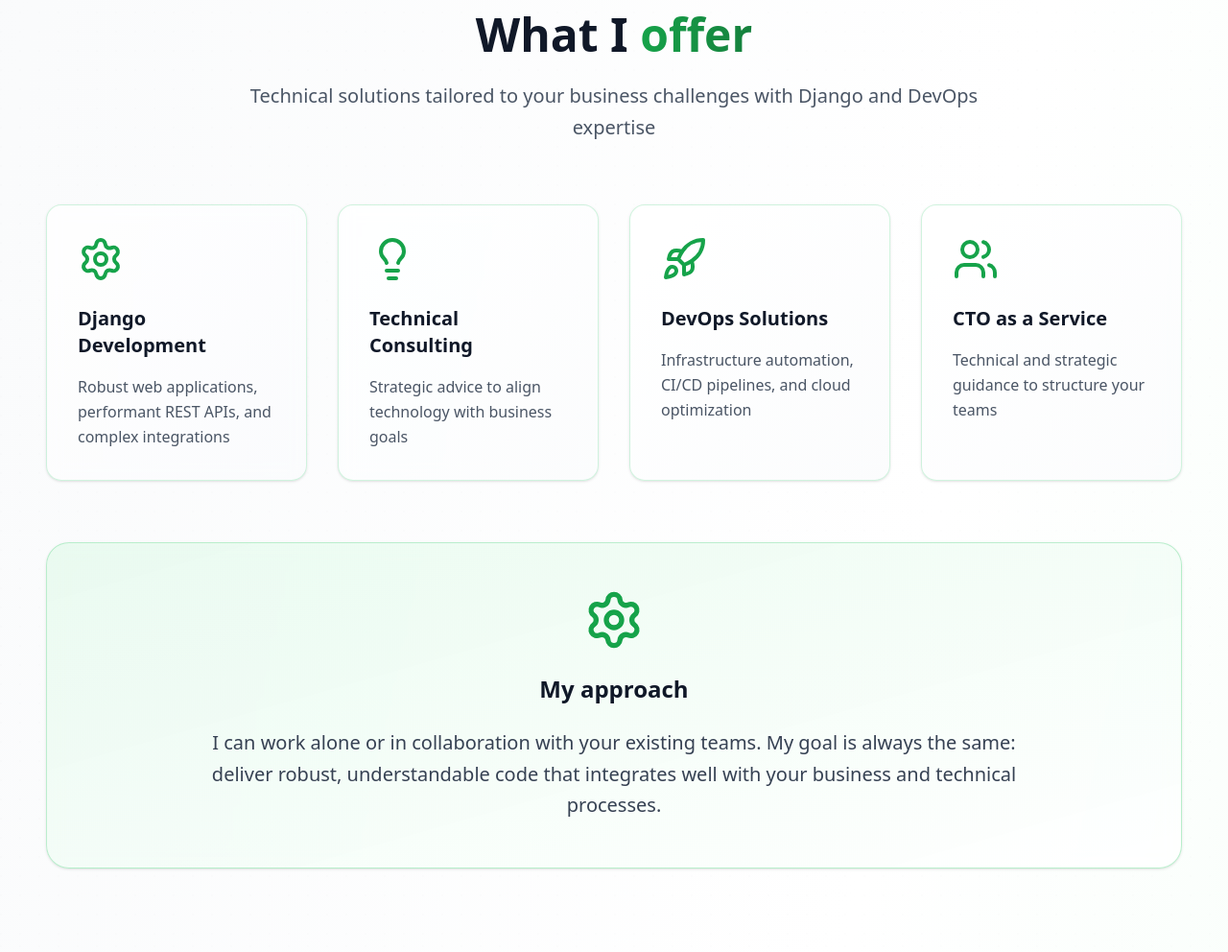
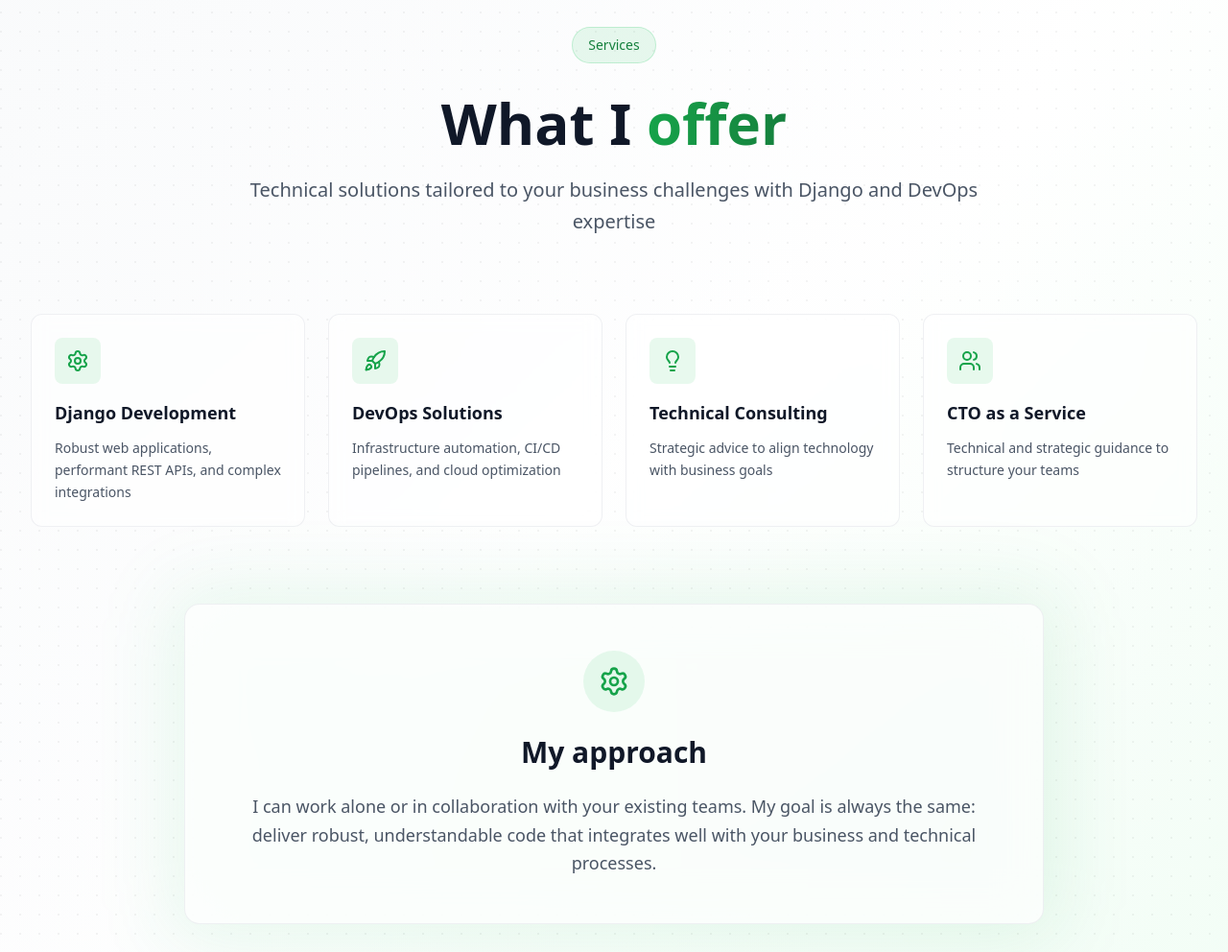
Before and after one commit to Alexandre-petitjean/portfolio, a React app: page / in a window 1280 px wide. Shown: the part 868-1860 px from the top of the page at 96% size. Built offline with nearby package versions, Linux system fonts and the light colour scheme.

Commit message:
Enhance Services section with animations and internationalization support

```diff
--- /dev/null
+++ b/app/components/services/ServiceCard.tsx
@@ -0,0 +1,46 @@
+"use client";
+
+import { LucideIcon } from "lucide-react";
+import { useIntl } from "react-intl";
+import { memo } from "react";
+
+interface ServiceCardProps {
+  icon: LucideIcon;
+  titleKey: string;
+  descriptionKey: string;
+  className?: string;
+  style?: React.CSSProperties;
+}
+
+export const ServiceCard = memo(function ServiceCard({
+  icon: Icon,
+  titleKey,
+  descriptionKey,
+  className = "",
+  style,
+}: ServiceCardProps) {
+  const intl = useIntl();
+
+  return (
+    <div
+      className={`group relative p-6 bg-white/60 dark:bg-gray-900/60 backdrop-blur-sm border border-gray-200/60 dark:border-gray-700/60 rounded-xl hover:border-primary-500/40 dark:hover:border-primary-400/40 transition-all duration-300 hover:shadow-lg hover:shadow-primary-500/10 hover:-translate-y-1 ${className}`}
+      style={style}
+    >
+      <div className="absolute inset-0 bg-gradient-to-br from-primary-500/5 to-transparent opacity-0 group-hover:opacity-100 transition-opacity duration-300 rounded-xl" />
+
+      <div className="relative">
+        <div className="inline-flex items-center justify-center w-12 h-12 mb-4 rounded-lg bg-primary-500/10 dark:bg-primary-500/20 group-hover:bg-primary-500/20 dark:group-hover:bg-primary-500/30 transition-colors duration-300">
+          <Icon className="w-6 h-6 text-primary-600 dark:text-primary-400" />
+        </div>
+
+        <h3 className="text-lg font-semibold mb-3 text-gray-900 dark:text-white group-hover:text-primary-700 dark:group-hover:text-primary-300 transition-colors duration-300">
+          {intl.formatMessage({ id: titleKey })}
+        </h3>
+
+        <p className="text-sm text-gray-600 dark:text-gray-400 leading-relaxed">
+          {intl.formatMessage({ id: descriptionKey })}
+        </p>
+      </div>
+    </div>
+  );
+});
--- a/app/constants/messages_en.ts
+++ b/app/constants/messages_en.ts
@@ -29,6 +29,7 @@
   "nav.projects": "Projects",
   "nav.about": "About",
   "nav.contact": "Contact",
+  "services.badge": "Services",
   "services.title": "What I ",
   "services.description": "offer",
   "services.subtitle":
@@ -48,8 +49,5 @@
   "services.consulting.title": "Technical Consulting",
   "services.consulting.description":
     "Strategic advice to align technology with business goals",
-  "services.training.title": "Training & Workshops",
-  "services.training.description":
-    "Empowering teams with hands-on sessions and best practices",
 };
 export default messages;
--- a/app/constants/messages_fr.ts
+++ b/app/constants/messages_fr.ts
@@ -30,6 +30,7 @@
   "nav.projects": "Projets",
   "nav.about": "À propos",
   "nav.contact": "Contact",
+  "services.badge": "Services",
   "services.title": "Ce que je ",
   "services.description": "propose",
   "services.subtitle":
--- a/app/globals.css
+++ b/app/globals.css
@@ -45,3 +45,36 @@
   );
   background-size: 20px 20px;
 }
+
+.bg-dot-pattern {
+  background-image: radial-gradient(
+    circle at 1px 1px,
+    rgba(0, 0, 0, 0.15) 1px,
+    transparent 0
+  );
+  background-size: 20px 20px;
+}
+
+@keyframes fade-in-up {
+  from {
+    opacity: 0;
+    transform: translateY(24px);
+  }
+  to {
+    opacity: 1;
+    transform: translateY(0);
+  }
+}
+
+.animate-fade-in-up {
+  animation: fade-in-up 0.6s ease-out forwards;
+  opacity: 0;
+}
+
+@media (prefers-reduced-motion: reduce) {
+  .animate-fade-in-up {
+    animation: none;
+    opacity: 1;
+    transform: translateY(0);
+  }
+}
--- a/app/sections/Services.tsx
+++ b/app/sections/Services.tsx
@@ -2,121 +2,88 @@
 
 import { Settings, Lightbulb, Rocket, Users } from "lucide-react";
 import { useIntl } from "react-intl";
+import { ServiceCard } from "@/app/components/services/ServiceCard";
 
 export default function ServicesSection() {
   const intl = useIntl();
 
+  const services = [
+    {
+      icon: Settings,
+      titleKey: "services.django.title",
+      descriptionKey: "services.django.description",
+    },
+    {
+      icon: Rocket,
+      titleKey: "services.devops.title",
+      descriptionKey: "services.devops.description",
+    },
+    {
+      icon: Lightbulb,
+      titleKey: "services.consulting.title",
+      descriptionKey: "services.consulting.description",
+    },
+    {
+      icon: Users,
+      titleKey: "services.cto.title",
+      descriptionKey: "services.cto.description",
+    },
+  ];
+
   return (
-    <section
-      id="offers"
-      className="relative min-h-screen flex items-center overflow-hidden"
-    >
-      {/* Background Pattern */}
-      <div className="absolute inset-0 opacity-5">
-        <div
-          className="absolute inset-0 bg-gray-900/5 dark:bg-white/5"
-          style={{
-            backgroundImage:
-              "radial-gradient(circle at 1px 1px, rgba(0,0,0,0.15) 1px, transparent 0)",
-            backgroundSize: "20px 20px",
-          }}
-        ></div>
-      </div>
+    <section id="offers" className="relative py-24 overflow-hidden">
+      <div className="absolute inset-0 bg-gradient-to-br from-gray-50/80 via-white/50 to-primary-50/80 dark:from-gray-900/80 dark:via-gray-800/50 dark:to-primary-900/80" />
+      <div className="absolute inset-0 bg-dot-pattern opacity-30 dark:opacity-20" />
 
-      <div className="relative max-w-screen-2xl mx-auto px-6 lg:px-12 py-20 w-full">
-        {/* Section Header */}
-        <div className="text-center mb-16">
-          <h2 className="text-4xl lg:text-5xl font-bold mb-6 text-gray-900 dark:text-white">
+      <div className="relative max-w-7xl mx-auto px-4 sm:px-6 lg:px-8">
+        <div className="text-center mb-20">
+          <div className="inline-flex items-center px-4 py-2 mb-8 rounded-full bg-primary-500/10 dark:bg-primary-500/20 border border-primary-500/20">
+            <span className="text-sm font-medium text-primary-700 dark:text-primary-300">
+              {intl.formatMessage({ id: "services.badge" })}
+            </span>
+          </div>
+
+          <h2 className="text-4xl md:text-5xl lg:text-6xl font-bold mb-6 text-gray-900 dark:text-white">
             {intl.formatMessage({ id: "services.title" })}
             <span className="bg-gradient-to-r from-primary-600 to-primary-700 dark:from-primary-400 dark:to-primary-200 bg-clip-text text-transparent">
               {intl.formatMessage({ id: "services.description" })}
             </span>
           </h2>
+
           <p className="text-xl text-gray-600 dark:text-gray-300 max-w-3xl mx-auto leading-relaxed">
             {intl.formatMessage({ id: "services.subtitle" })}
           </p>
         </div>
 
-        {/* Services Grid */}
-        <div className="grid md:grid-cols-2 lg:grid-cols-4 gap-8 mb-16">
-          {/* Service 1: Développement Django */}
-          <div className="group relative p-8 bg-gradient-to-br from-white/70 to-gray-50/70 dark:from-gray-800/50 dark:to-gray-900/50 backdrop-blur-sm border border-primary-500/20 rounded-2xl hover:border-primary-500/40 dark:hover:border-primary-400/40 transition-all duration-300 hover:transform hover:scale-105 shadow-sm">
-            <div className="absolute inset-0 bg-gradient-to-br from-primary-500/10 to-transparent opacity-0 group-hover:opacity-100 transition-opacity duration-300 rounded-2xl"></div>
-            <div className="relative">
-              <div className="w-12 h-12 mb-6 text-primary-600 dark:text-primary-400 group-hover:text-primary-700 dark:group-hover:text-primary-300 transition-colors">
-                <Settings className="w-full h-full" />
+        <div className="grid sm:grid-cols-2 lg:grid-cols-4 gap-6 mb-20">
+          {services.map((service, index) => (
+            <ServiceCard
+              key={service.titleKey}
+              icon={service.icon}
+              titleKey={service.titleKey}
+              descriptionKey={service.descriptionKey}
+              className="animate-fade-in-up"
+              style={{ animationDelay: `${index * 100}ms` }}
+            />
+          ))}
+        </div>
+
+        <div className="relative max-w-4xl mx-auto">
+          <div className="absolute -inset-4 bg-gradient-to-r from-primary-500/20 to-primary-600/20 rounded-3xl blur-2xl opacity-50" />
+          <div className="relative bg-white/80 dark:bg-gray-900/80 backdrop-blur-xl border border-gray-200/60 dark:border-gray-700/60 rounded-2xl p-8 lg:p-12">
+            <div className="text-center">
+              <div className="inline-flex items-center justify-center w-16 h-16 mb-6 rounded-full bg-primary-500/10 dark:bg-primary-500/20">
+                <Settings className="w-8 h-8 text-primary-600 dark:text-primary-400" />
               </div>
-              <h3 className="text-xl font-bold mb-4 text-gray-900 dark:text-white group-hover:text-primary-700 dark:group-hover:text-primary-300 transition-colors">
-                {intl.formatMessage({ id: "services.django.title" })}
+
+              <h3 className="text-2xl lg:text-3xl font-bold mb-6 text-gray-900 dark:text-white">
+                {intl.formatMessage({ id: "services.approach.title" })}
               </h3>
-              <p className="text-gray-600 dark:text-gray-400 leading-relaxed">
-                {intl.formatMessage({ id: "services.django.description" })}
+
+              <p className="text-lg text-gray-600 dark:text-gray-300 leading-relaxed">
+                {intl.formatMessage({ id: "services.approach.description" })}
               </p>
             </div>
-          </div>
-
-          {/* Service 2: Conseil technique */}
-          <div className="group relative p-8 bg-gradient-to-br from-white/70 to-gray-50/70 dark:from-gray-800/50 dark:to-gray-900/50 backdrop-blur-sm border border-primary-500/20 rounded-2xl hover:border-primary-500/40 dark:hover:border-primary-400/40 transition-all duration-300 hover:transform hover:scale-105 shadow-sm">
-            <div className="absolute inset-0 bg-gradient-to-br from-primary-500/10 to-transparent opacity-0 group-hover:opacity-100 transition-opacity duration-300 rounded-2xl"></div>
-            <div className="relative">
-              <div className="w-12 h-12 mb-6 text-primary-600 dark:text-primary-400 group-hover:text-primary-700 dark:group-hover:text-primary-300 transition-colors">
-                <Lightbulb className="w-full h-full" />
-              </div>
-              <h3 className="text-xl font-bold mb-4 text-gray-900 dark:text-white group-hover:text-primary-700 dark:group-hover:text-primary-300 transition-colors">
-                {intl.formatMessage({ id: "services.consulting.title" })}
-              </h3>
-              <p className="text-gray-600 dark:text-gray-400 leading-relaxed">
-                {intl.formatMessage({ id: "services.consulting.description" })}
-              </p>
-            </div>
-          </div>
-
-          {/* Service 3: DevOps & CI/CD */}
-          <div className="group relative p-8 bg-gradient-to-br from-white/70 to-gray-50/70 dark:from-gray-800/50 dark:to-gray-900/50 backdrop-blur-sm border border-primary-500/20 rounded-2xl hover:border-primary-500/40 dark:hover:border-primary-400/40 transition-all duration-300 hover:transform hover:scale-105 shadow-sm">
-            <div className="absolute inset-0 bg-gradient-to-br from-primary-500/10 to-transparent opacity-0 group-hover:opacity-100 transition-opacity duration-300 rounded-2xl"></div>
-            <div className="relative">
-              <div className="w-12 h-12 mb-6 text-primary-600 dark:text-primary-400 group-hover:text-primary-700 dark:group-hover:text-primary-300 transition-colors">
-                <Rocket className="w-full h-full" />
-              </div>
-              <h3 className="text-xl font-bold mb-4 text-gray-900 dark:text-white group-hover:text-primary-700 dark:group-hover:text-primary-300 transition-colors">
-                {intl.formatMessage({ id: "services.devops.title" })}
-              </h3>
-              <p className="text-gray-600 dark:text-gray-400 leading-relaxed">
-                {intl.formatMessage({ id: "services.devops.description" })}
-              </p>
-            </div>
-          </div>
-
-          {/* Service 4: CTO as a Service */}
-          <div className="group relative p-8 bg-gradient-to-br from-white/70 to-gray-50/70 dark:from-gray-800/50 dark:to-gray-900/50 backdrop-blur-sm border border-primary-500/20 rounded-2xl hover:border-primary-500/40 dark:hover:border-primary-400/40 transition-all duration-300 hover:transform hover:scale-105 shadow-sm">
-            <div className="absolute inset-0 bg-gradient-to-br from-primary-500/10 to-transparent opacity-0 group-hover:opacity-100 transition-opacity duration-300 rounded-2xl"></div>
-            <div className="relative">
-              <div className="w-12 h-12 mb-6 text-primary-600 dark:text-primary-400 group-hover:text-primary-700 dark:group-hover:text-primary-300 transition-colors">
-                <Users className="w-full h-full" />
-              </div>
-              <h3 className="text-xl font-bold mb-4 text-gray-900 dark:text-white group-hover:text-primary-700 dark:group-hover:text-primary-300 transition-colors">
-                {intl.formatMessage({ id: "services.cto.title" })}
-              </h3>
-              <p className="text-gray-600 dark:text-gray-400 leading-relaxed">
-                {intl.formatMessage({ id: "services.cto.description" })}
-              </p>
-            </div>
-          </div>
-        </div>
-
-        {/* Approach Section */}
-        <div className="relative p-8 lg:p-12 bg-gradient-to-br from-primary-50/70 to-white/70 dark:from-primary-900/30 dark:to-gray-900/30 backdrop-blur-sm border border-primary-500/30 rounded-3xl shadow-sm">
-          <div className="absolute inset-0 bg-gradient-to-br from-primary-500/5 to-transparent rounded-3xl"></div>
-          <div className="relative text-center">
-            <div className="w-16 h-16 mx-auto mb-6 text-primary-600 dark:text-primary-400">
-              <Settings className="w-full h-full" />
-            </div>
-            <h3 className="text-2xl font-bold mb-6 text-gray-900 dark:text-white">
-              {intl.formatMessage({ id: "services.approach.title" })}
-            </h3>
-            <p className="text-lg lg:text-xl text-gray-700 dark:text-gray-300 leading-relaxed max-w-4xl mx-auto">
-              {intl.formatMessage({ id: "services.approach.description" })}
-            </p>
           </div>
         </div>
       </div>
```
